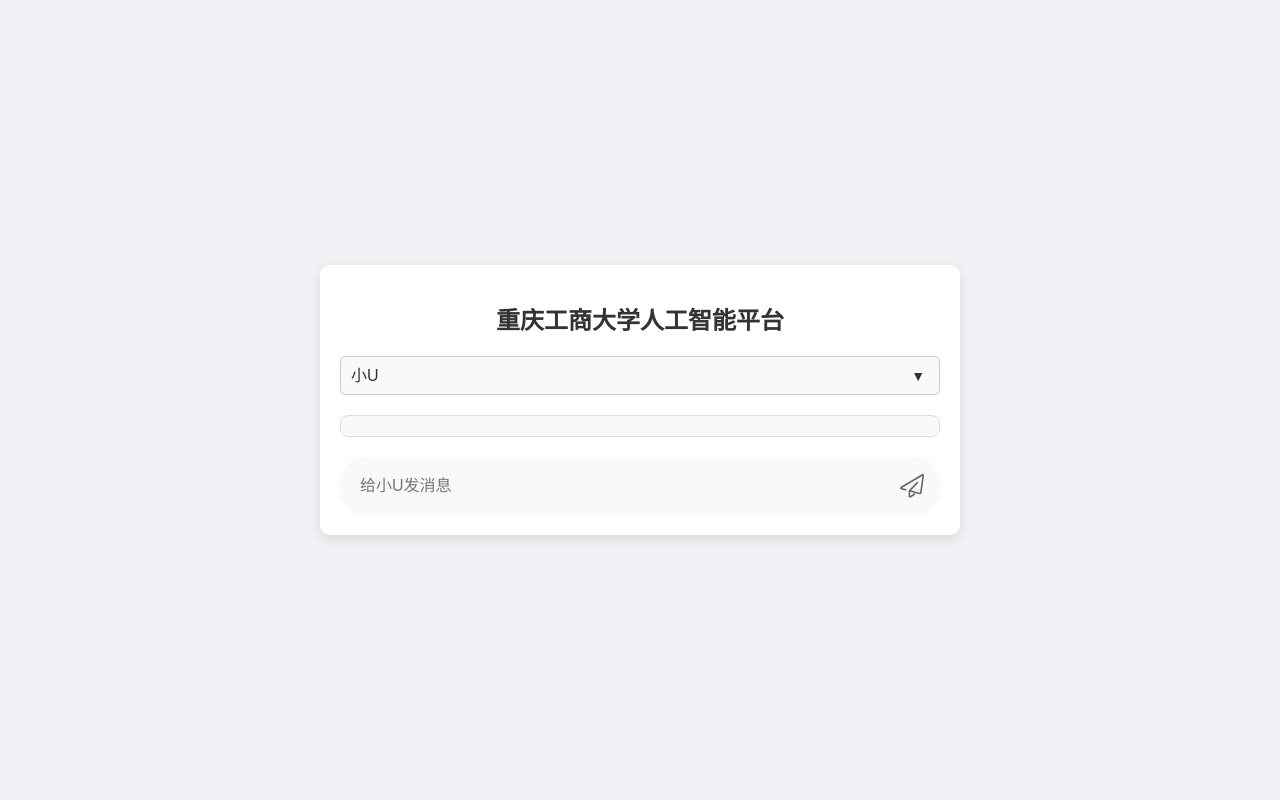
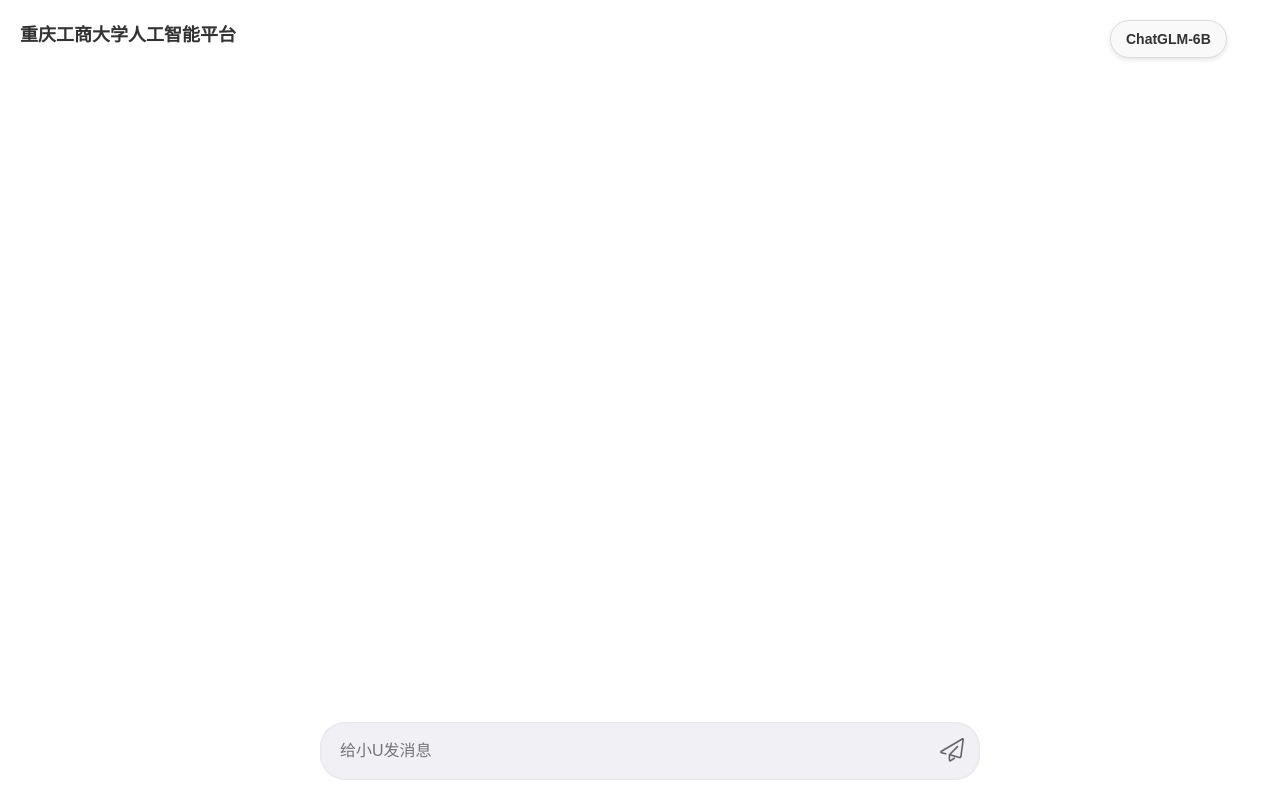
Before and after one commit to Mrlistener/ctbuai, a Flask app: page / in a window 1280 px wide. Run offline with Flask 3, Linux system fonts and the light colour scheme; some libraries are stand-ins or nearby versions.

Commit message:
feat:修改样式

```diff
--- a/app/routes.py
+++ b/app/routes.py
@@ -29,6 +29,7 @@
     try:
         bot_response = generate_response(user_input, model_type)  # 调用响应
         bot_response = bot_response.replace("ChatGLM-6B", "小U")
+        bot_response = bot_response.replace(" ", "")
         length = len(user_input)
         bot_response = bot_response[length:]
         logger.info(f"Generated bot response: {bot_response}")  # 记录模型响应日志
--- a/app/static/style.css
+++ b/app/static/style.css
@@ -1,141 +1,134 @@
-body {
-    font-family: Arial, sans-serif;
-    background-color: #f0f0f5;
+/* 全局设置 */
+body, html {
+    margin: 0;
+    padding: 0;
+    box-sizing: border-box;
+    font-family: 'Microsoft YaHei', sans-serif;
+    background-color: #ffffff;
+    color: #333;
+    height: 100vh;
+    overflow: hidden;
+}
+
+/* 主容器 */
+.container {
+    display: flex;
+    width: 100vw;
+    height: 100vh;
+    align-items: flex-start; /* 顶部对齐 */
+    padding-top: 20px; /* 增加顶部间距 */
+}
+
+/* 左侧部分 */
+.left-side {
+    width: 25%;
+    display: flex;
+    align-items: center; /* 垂直居中内容 */
+    justify-content: flex-start;
+    padding-left: 20px;
+}
+
+/* 左侧标题样式 */
+.left-side h1 {
+    font-size: 18px;
     color: #333;
     margin: 0;
-    padding: 0;
-    display: flex;
-    justify-content: center;
-    align-items: center;
-    height: 100vh;
 }
 
-.container {
-    max-width: 600px;
-    width: 100%;
-    padding: 20px;
-    background: #fff;
-    border-radius: 10px;
-    box-shadow: 0 4px 12px rgba(0, 0, 0, 0.1);
+/* 右侧部分 */
+.right-side {
+    width: 25%;
+    display: flex;
+    align-items: center; /* 垂直居中内容 */
+    justify-content: flex-end;
+    padding-right: 20px;
+    position: relative;
 }
 
-h1 {
-    text-align: center;
-    margin-bottom: 20px;
-    font-size: 24px;
-    font-weight: 600;
-    color: #333;
+/* 选择框样式 */
+.custom-select-wrapper {
+    width: 100%;
+    max-width: 150px;
 }
 
-/* 自定义选择框样式 */
-.custom-select-wrapper {
-    position: relative;
-    width: 100%;
-    margin-bottom: 20px;
+.custom-select-wrapper select {
+    -webkit-appearance: none;
+    -moz-appearance: none;
+    appearance: none;
+    padding: 10px 15px;
+    font-size: 14px;
+    font-weight: bold;
+    border: 1px solid #ddd;
+    border-radius: 50px;
+    background-color: #f9f9f9;
+    color: #333;
+    cursor: pointer;
+    transition: all 0.3s ease;
+    box-shadow: 0 2px 5px rgba(0, 0, 0, 0.1);
 }
 
-.custom-select select {
-    width: 100%;
-    padding: 10px;
-    font-size: 16px;
-    border: 1px solid #ccc;
-    border-radius: 5px;
-    background-color: #f9f9f9;
-    color: #333;
-    appearance: none;
-    outline: none;
-    cursor: pointer;
-    transition: border-color 0.3s ease;
+.custom-select-wrapper select:hover {
+    background-color: #e0e0e0;
+    border-color: #bbb;
 }
 
-.custom-select:after {
-    content: '\25BC'; /* 下拉箭头 */
-    position: absolute;
-    top: 50%;
-    right: 15px;
-    transform: translateY(-50%);
-    font-size: 14px;
-    color: #333;
-    pointer-events: none;
+.custom-select-wrapper select:focus {
+    outline: none;
+    border-color: #888;
+    box-shadow: 0 2px 8px rgba(0, 0, 0, 0.2);
 }
 
-.custom-select select:hover {
-    border-color: #999;
+/* 中间部分 */
+.center {
+    width: 50%;
+    display: flex;
+    flex-direction: column;
+    justify-content: space-between;
+    align-items: center;
+    padding: 20px;
+    box-sizing: border-box;
 }
 
-/* 聊天框样式 */
+/* 聊天框 */
 .chat-box {
-    max-height: 400px;
-    border: 1px solid #ddd;
+    width: 100%;
+    flex-grow: 1;
     padding: 10px;
-    margin-bottom: 20px;
     overflow-y: auto;
-    background-color: #f9f9f9;
-    border-radius: 8px;
-    font-size: 14px;
-    line-height: 1.6;
+    display: flex;
+    flex-direction: column;
+    padding-bottom: 80px; /* 留出输入框的空间 */
 }
 
-/* 用户消息样式 */
-.chat-box .user-message {
-    display: inline-block;
-    background-color: #e0e0e0; /* 灰色背景 */
-    text-align: right;
-    padding: 10px 15px;
-    border-radius: 20px;
-    max-width: 70%; /* 限制消息框的最大宽度 */
-    margin-left: auto;
-    color: #333;
-    float: right;
-    clear: both;
-    word-wrap: break-word;
+/* 输入框 */
+.input-box {
+    position: fixed; /* 固定在页面底部 */
+    bottom: 20px; /* 与页面底部保持 20px 的间距 */
+    left: 25%; /* 与左侧区域对齐 */
+    width: 50%; /* 占中间部分的宽度 */
+    display: flex;
+    align-items: center;
+    padding: 10px;
+    border-radius: 25px;
+    background-color: #f0f0f5;
+    box-shadow: inset 0 0 3px rgba(0, 0, 0, 0.1);
 }
 
-/* 机器人消息样式 */
-.chat-box .bot-message {
-    display: inline-block;
-    text-align: left;
-    max-width: 70%; /* 限制消息框的最大宽度 */
-    margin-right: auto;
-    float: left;
-    clear: both;
-    word-wrap: break-word;
-    color: #333;
-    padding: 5px 0; /* 添加轻微内边距 */
-}
-
-/* 输入框和按钮的样式 */
-.input-box {
-    position: relative;
-    display: flex;
-    align-items: center;
-    background-color: #f9f9f9;
-    border-radius: 25px;
-    padding: 10px;
-    border: none;
-    margin-top: 20px;
-}
-
+/* 文本输入框 */
 input[type="text"] {
     border: none;
     padding: 10px;
     font-size: 16px;
     flex-grow: 1;
     outline: none;
-    border-radius: 25px;
-    background-color: #f9f9f9;
-    padding-right: 40px;
+    background-color: transparent;
 }
 
+/* 发送按钮 */
 button {
-    position: absolute;
-    right: 10px;
     background-color: transparent;
     border: none;
     cursor: pointer;
-    display: flex;
-    align-items: center;
-    justify-content: center;
 }
 
 button img {
--- a/app/templates/index.html
+++ b/app/templates/index.html
@@ -9,33 +9,33 @@
 </head>
 <body>
 <div class="container">
-    <h1>重庆工商大学人工智能平台</h1>
+    <!-- 左侧部分 -->
+    <div class="left-side">
+        <h1>重庆工商大学人工智能平台</h1>
+    </div>
 
-    <!-- 模型选择下拉菜单 -->
-    <div class="custom-select-wrapper">
-        <div class="custom-select">
+    <!-- 中间部分 -->
+    <div class="center">
+        <div class="chat-box" id="chat-output"></div>
+        <div class="input-box">
+            <input type="text" id="user-input" placeholder="给小U发消息">
+            <button onclick="sendMessage()" id="send-button">
+                <img src="{{ url_for('static', filename='send.svg') }}" alt="Send">
+            </button>
+        </div>
+    </div>
+
+    <!-- 右侧部分 -->
+    <div class="right-side">
+        <div class="custom-select-wrapper">
             <select id="model-selector">
-                <option value="chatglm-6b" selected>小U</option>
-                <option value="gpt2">GPT-2</option>
-                <option value="cpm_generate">CPM Generate</option>
+                <option value="chatglm-6b" selected>ChatGLM-6B</option>
+<!--                <option value="gpt2">GPT-2</option>-->
+<!--                <option value="cpm_generate">CPM Generate</option>-->
             </select>
         </div>
     </div>
-
-    <!-- 聊天框 -->
-    <div class="chat-box">
-        <div id="chat-output"></div>
-    </div>
-
-    <!-- 输入框和发送按钮 -->
-    <div class="input-box">
-        <input type="text" id="user-input" placeholder="给小U发消息">
-        <button onclick="sendMessage()">
-            <img src="{{ url_for('static', filename='send.svg') }}" alt="Send">
-        </button>
-    </div>
 </div>
-
 <script src="{{ url_for('static', filename='script.js') }}"></script>
 </body>
 </html>
```
Also changed, not shown: other parts of app/static/style.css (+32 -0 lines), app/static/script.js (+49 -26 lines).
